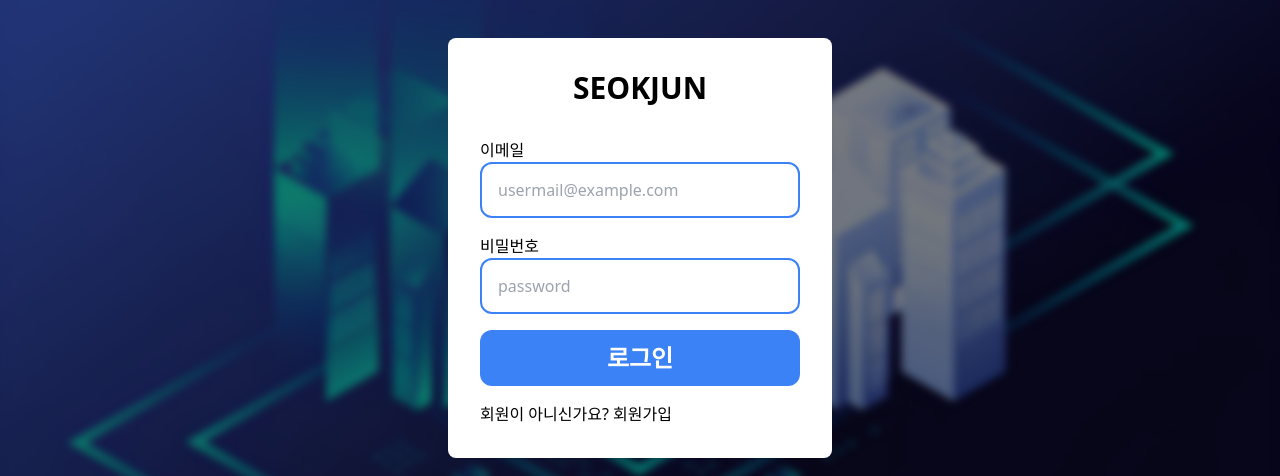
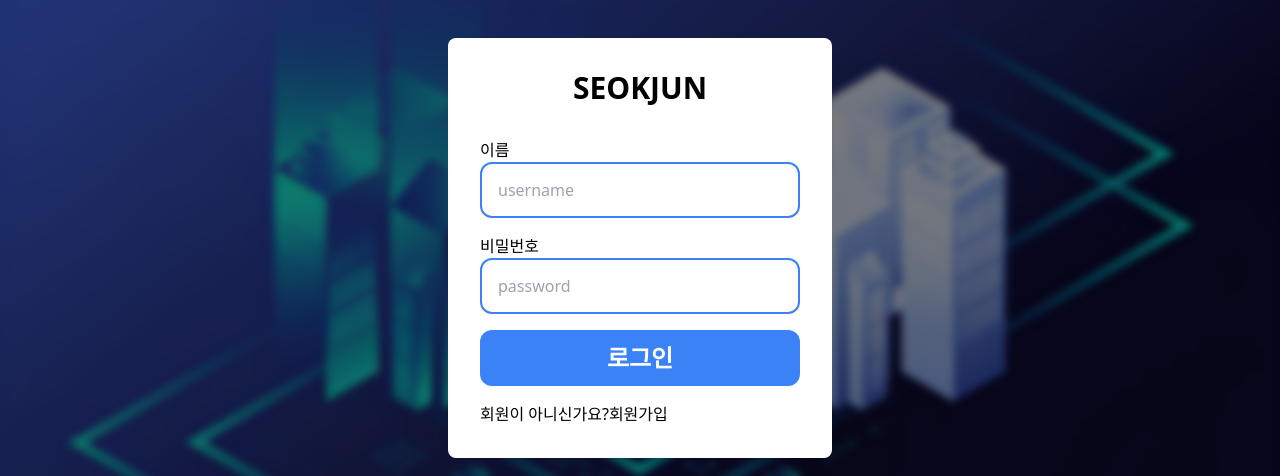
Before and after one commit to seokjunh/DT_fullstact, a React (Vite) app in the folder my-react-front/: page / in a window 1280 px wide. Both pictures are taken after a click on the element "로그인". Shown: the part 152-628 px from the top of the page. Built offline with nearby package versions, Linux system fonts and the light colour scheme.

Commit message:
add login

```diff
--- a/my-react-front/package.json
+++ b/my-react-front/package.json
@@ -10,6 +10,7 @@
     "preview": "vite preview"
   },
   "dependencies": {
+    "axios": "^1.7.2",
     "react": "^18.3.1",
     "react-dom": "^18.3.1"
   },
--- a/my-react-front/src/component/Navbar.tsx
+++ b/my-react-front/src/component/Navbar.tsx
@@ -17,11 +17,6 @@ export const Navbar = () => {
     setShowSignIn(false);
   };
 
-  const closeModal = () => {
-    setShowSignIn(false);
-    setShowSignUp(false);
-  };
-
   return (
     <>
       <div className="flex items-center justify-between h-20 text-white text-2xl z-10">
@@ -35,7 +30,7 @@ export const Navbar = () => {
       {(ShowSignIn || ShowSignUp) && (
         <div className="fixed inset-0 bg-black bg-opacity-50 backdrop-blur-sm flex justify-center items-center z-50">
           <div className="bg-white p-8 rounded-lg w-96">
-            {ShowSignIn && <SignIn onClose={closeModal} onSwitchToSignUp={openSignUp}/>}
+            {ShowSignIn && <SignIn onSwitchToSignUp={openSignUp}/>}
             {ShowSignUp && <SignUp onSwitchToSignIn={openSignIn}/>}
           </div>
         </div>
--- a/my-react-front/src/component/SignIn.tsx
+++ b/my-react-front/src/component/SignIn.tsx
@@ -1,45 +1,119 @@
+import axios from "axios";
+import { useState } from "react";
 
 interface SignInProps {
-  onClose: () => void;
   onSwitchToSignUp: () => void;
 }
 
-export const SignIn = ({ onClose, onSwitchToSignUp }: SignInProps) => {
+interface InputFieldProps {
+  label: string;
+  type: string;
+  placeholder: string;
+  value: string;
+  onChange: (e: React.ChangeEvent<HTMLInputElement>) => void;
+}
+
+interface SignInResponse {
+  access_token: string;
+  token_type: string;
+}
+
+const InputField = ({
+  label,
+  type,
+  placeholder,
+  value,
+  onChange,
+}: InputFieldProps) => (
+  <div className="mb-4">
+    <div>{label}</div>
+    <div className="border-2 border-blue-500 h-14 rounded-xl flex items-center p-4">
+      <input
+        type={type}
+        placeholder={placeholder}
+        required
+        className="w-full outline-none"
+        value={value}
+        onChange={onChange}
+      />
+    </div>
+  </div>
+);
+
+export const SignIn = ({ onSwitchToSignUp }: SignInProps) => {
+  const [username, setUsername] = useState("");
+  const [password, setPassword] = useState("");
+  const [loginCheck, setLoginCheck] = useState(false); // 로그인 상태 체크
+
+  const handleSignIn = async () => {
+    try {
+      const response = await axios.post<SignInResponse>(
+        "http://127.0.0.1:8000/signIn",
+        `username=${username}&password=${password}`,
+        {
+          headers: {
+            "Content-Type": "application/x-www-form-urlencoded",
+          },
+        }
+      );
+
+      if (response.status == 200) {
+        console.log(response.data)
+        setLoginCheck(false);
+        sessionStorage.setItem("token", response.data.access_token);
+
+        // 여기에 로그인 성공 후 처리 로직 추가 (예: 상태 업데이트, 페이지 리다이렉트 등)
+      }
+    } catch (error) {
+      setLoginCheck(true);
+    }
+  };
 
   return (
     <div>
       <div className="text-center text-3xl font-bold mb-8">SEOKJUN</div>
 
-      <div className="mb-4">
-        <div>이메일</div>
-        <div className="border-2 border-blue-500 h-14 rounded-xl flex items-center p-4">
-          <input
+      <InputField
+        label="이름"
         type="text"
-            placeholder="usermail@example.com"
-            required
-            className="w-full outline-none"
+        placeholder="username"
+        value={username}
+        onChange={(e) => setUsername(e.target.value)}
       />
-        </div>
-      </div>
 
-      <div className="mb-4">
-        <div>비밀번호</div>
-        <div className="border-2 border-blue-500 h-14 rounded-xl flex items-center p-4">
-          <input
+      <InputField
+        label="비밀번호"
         type="password"
         placeholder="password"
-            required
-            className="w-full outline-none"
+        value={password}
+        onChange={(e) => setPassword(e.target.value)}
       />
+
+      {loginCheck && (
+        <div className="text-red-600 mb-4">
+          이메일 혹은 비밀번호가 틀렸습니다.
         </div>
-      </div>
+      )}
 
       <div className="bg-blue-500 h-14 flex items-center justify-center rounded-xl mb-4 hover:bg-sky-700">
-        <button onClick={onClose} className="text-white font-bold text-2xl">로그인</button>
+        <button
+          onClick={handleSignIn}
+          className="text-white font-bold text-2xl"
+        >
+          로그인
+        </button>
       </div>
 
       <div>
-        <p>회원이 아니신가요? <a onClick={onSwitchToSignUp} className="cursor-pointer hover:text-blue-500">회원가입</a></p>
+        <p>
+          회원이 아니신가요?
+          <a
+            onClick={onSwitchToSignUp}
+            className="cursor-pointer hover:text-blue-500"
+          >
+            회원가입
+          </a>
+        </p>
       </div>
     </div>
   );
--- a/my-react-front/src/component/SignUp.tsx
+++ b/my-react-front/src/component/SignUp.tsx
@@ -1,3 +1,4 @@
+import axios from "axios";
 import { useState } from "react";
 
 interface SignUpProps {
@@ -44,22 +45,13 @@ export const SignUp = ({ onSwitchToSignIn }: SignUpProps) => {
 
   const handleSignUp = async () => {
     if (passwordsMatch) {
-      const response = await fetch("http://127.0.0.1:8000/create_user", {
-        method: "POST",
-        headers: {
-          "accept": "application/json",
-          "Content-Type": "application/json"
-        },
-        body: JSON.stringify({
-          username,
-          email,
-          password,
-        }),
+      const response = await axios.post("http://127.0.0.1:8000/signUp", {
+        username: username,
+        email: email,
+        password: password,
       });
 
-      if (response.ok) {
-        const data = await response.json();
-        console.log(data);
+      if (response) {
         alert("회원가입이 성공했습니다.");
         onSwitchToSignIn();
       } else {
```
Also changed, not shown: 1 other file (tests, documents, lock files or other folders). Lines whose indentation alone changed are shown as unchanged.
